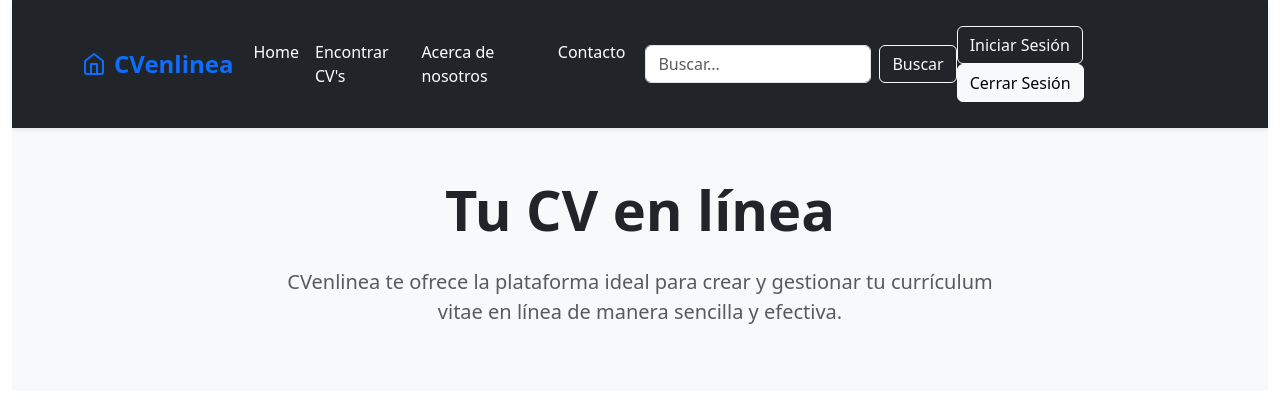
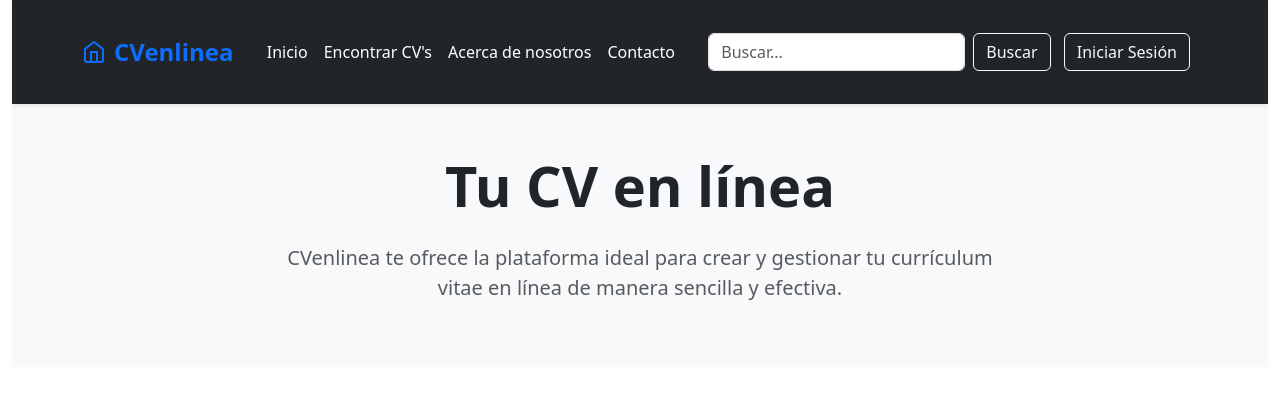
Before and after one commit to ROKOPM/Proyecto_ADS_CVenLinea, a PHP site: page / in a window 1280 px wide. Shown: the top 413 px of the page. Run offline with PHP 8.4, Linux system fonts and the light colour scheme.

Commit message:
Barra de navegación actualizada
Las paginas ya están enlazadas, se cambia el botón de inicio de sesión y cierre de sesión.

```diff
--- a/Version 1/index.php
+++ b/Version 1/index.php
@@ -1,7 +1,7 @@
 <?php
+
+    session_start();
 /*
-    session_start();
-
     if (!isset($_SESSION['usuario'])) {
         echo '
             <script>
@@ -56,16 +56,16 @@
                             <div class="collapse navbar-collapse justify-content-end" id="navbarNav">
                                 <ul class="navbar-nav">
                                     <li class="nav-item">
-                                        <a class="nav-link" href="#">Home</a>
+                                        <a class="nav-link" href="index.php">Inicio</a>
                                     </li>
                                     <li class="nav-item">
                                         <a class="nav-link" href="#">Encontrar CV's</a>
                                     </li>
                                     <li class="nav-item">
-                                        <a class="nav-link" href="#">Acerca de nosotros</a>
+                                        <a class="nav-link" href="Acercade.html">Acerca de nosotros</a>
                                     </li>
                                     <li class="nav-item">
-                                        <a class="nav-link" href="#">Contacto</a>
+                                        <a class="nav-link" href="Contacto.html">Contacto</a>
                                     </li>
                                 </ul>
                             </div>
@@ -78,8 +78,12 @@
                     </form>
                     <!-- Inicio de sesión y cierre de sesión -->
                     <div>
-                        <a href="#" class="btn btn-outline-light me-2">Iniciar Sesión</a>
-                        <a href="#" class="btn btn-light">Cerrar Sesión</a>
+                        <?php
+
+                        if(!isset($_SESSION['usuario']))
+                            echo '<a href="login.php" class="btn btn-outline-light me-2">Iniciar Sesión</a>';
+                        else echo '<a href="./php/cerrar_sesion.php" class="btn btn-light">Cerrar Sesión</a>';
+                        ?>
                     </div>
                 </div>
             </div>
```
